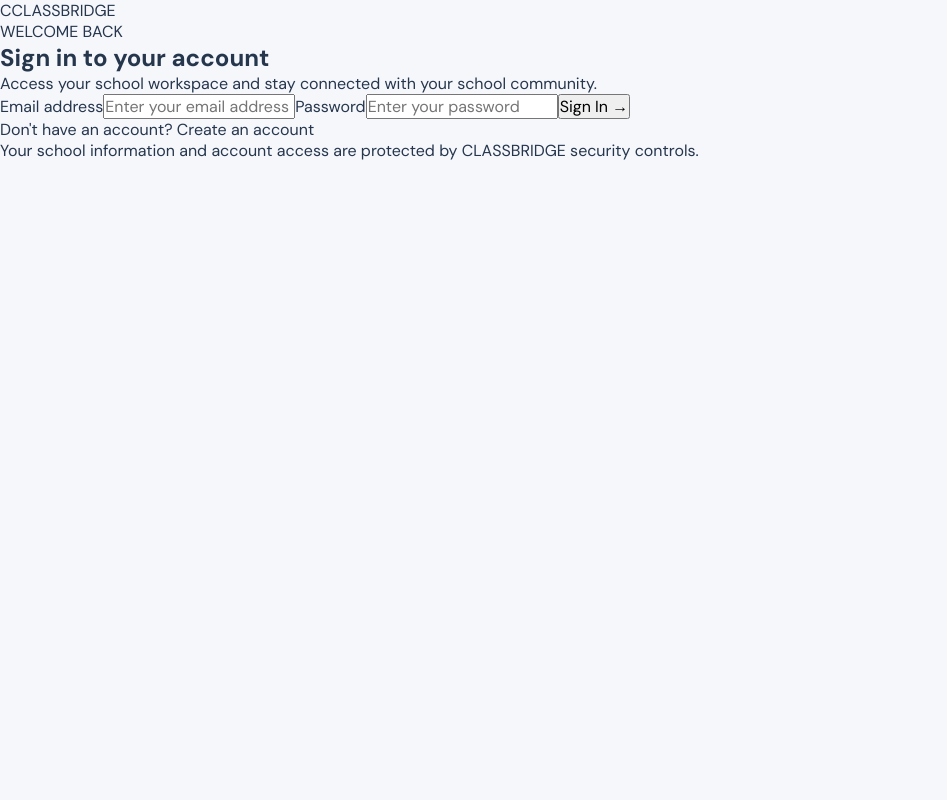
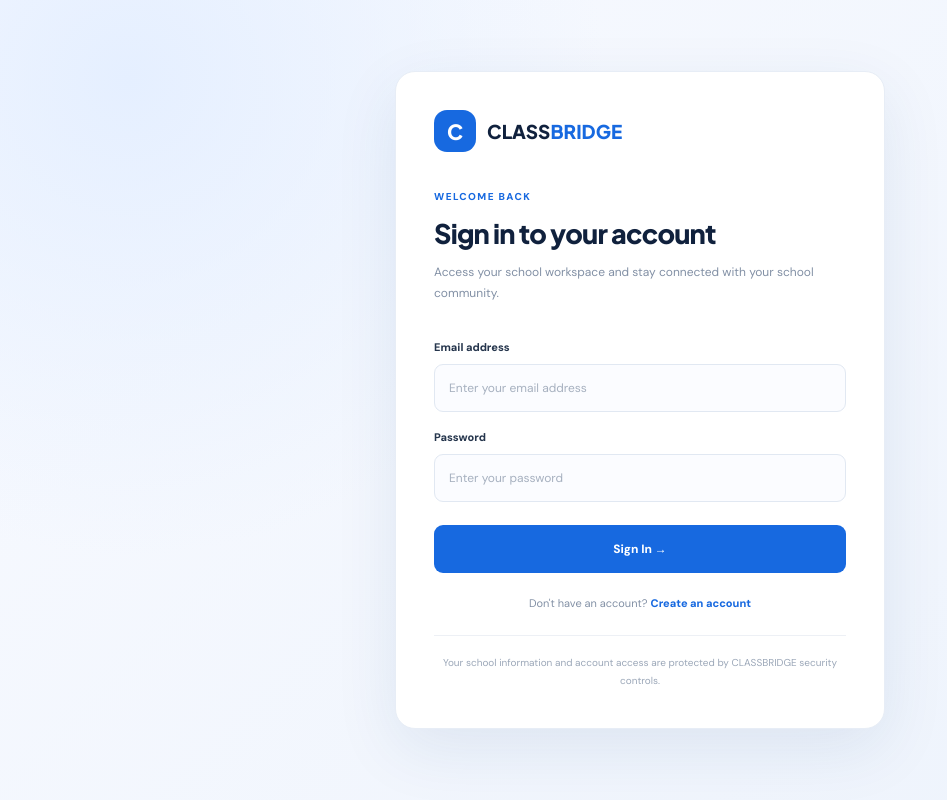
Before and after one commit to Ayanfe0-bip/classbridge, a Next.js app: page /login in a window 1280 px wide. Shown: the whole page, without its empty margins (0-947 px from the left). Built offline with nearby package versions, Linux system fonts and the light colour scheme; no server answers.

Commit message:
Add styles for authentication pages
Added styles for authentication pages including layout, buttons, and form elements.

```diff
--- a/app/globals.css
+++ b/app/globals.css
@@ -1526,3 +1526,249 @@ a {
     border-radius: 18px;
   }
 }
+/* =====================================
+   CLASSBRIDGE AUTHENTICATION PAGES
+===================================== */
+
+.auth-page {
+  min-height: 100vh;
+  padding: 35px 18px;
+  display: flex;
+  align-items: center;
+  justify-content: center;
+  background:
+    radial-gradient(circle at 10% 10%, #e5efff, transparent 35%),
+    linear-gradient(135deg, #f8faff, #edf3fc);
+}
+
+.auth-card {
+  width: 100%;
+  max-width: 490px;
+  padding: 38px;
+  background: #ffffff;
+  border: 1px solid #e7edf6;
+  border-radius: 20px;
+  box-shadow: 0 20px 65px rgba(25, 65, 120, 0.09);
+}
+
+.auth-brand {
+  display: flex;
+  align-items: center;
+  gap: 11px;
+  margin-bottom: 38px;
+  color: #10213d;
+  font-family: "Plus Jakarta Sans", sans-serif;
+  font-size: 19px;
+  font-weight: 800;
+}
+
+.auth-brand > span:last-child > span {
+  color: #1769e0;
+}
+
+.auth-logo {
+  width: 42px;
+  height: 42px;
+  display: grid;
+  place-items: center;
+  border-radius: 13px;
+  background: #1769e0;
+  color: #ffffff;
+  font-size: 21px;
+  font-weight: 800;
+}
+
+.auth-heading {
+  margin-bottom: 27px;
+}
+
+.auth-label {
+  display: block;
+  margin-bottom: 12px;
+  color: #1769e0;
+  font-size: 10px;
+  font-weight: 800;
+  letter-spacing: 1.4px;
+}
+
+.auth-heading h1,
+.auth-success h1 {
+  color: #10213d;
+  font-family: "Plus Jakarta Sans", sans-serif;
+  font-size: 27px;
+  font-weight: 800;
+  line-height: 1.35;
+  letter-spacing: -0.8px;
+}
+
+.auth-heading p,
+.auth-success > p {
+  margin-top: 10px;
+  color: #8290a5;
+  font-size: 12px;
+  line-height: 1.8;
+}
+
+.auth-form {
+  display: flex;
+  flex-direction: column;
+  gap: 10px;
+}
+
+.auth-form label {
+  margin-top: 8px;
+  color: #26364d;
+  font-size: 11px;
+  font-weight: 800;
+}
+
+.auth-form input,
+.auth-form select {
+  width: 100%;
+  min-height: 48px;
+  padding: 12px 14px;
+  border: 1px solid #e1e8f2;
+  border-radius: 9px;
+  outline: none;
+  background: #fbfcff;
+  color: #26364d;
+  font-size: 12px;
+  transition: 0.2s ease;
+}
+
+.auth-form input:focus,
+.auth-form select:focus {
+  border-color: #1769e0;
+  background: #ffffff;
+  box-shadow: 0 0 0 3px rgba(23, 105, 224, 0.09);
+}
+
+.auth-form input::placeholder {
+  color: #a6b0bf;
+}
+
+.auth-primary-button {
+  width: 100%;
+  min-height: 48px;
+  margin-top: 13px;
+  padding: 13px 18px;
+  display: flex;
+  align-items: center;
+  justify-content: center;
+  border: none;
+  border-radius: 9px;
+  background: #1769e0;
+  color: #ffffff;
+  font-size: 12px;
+  font-weight: 800;
+  text-align: center;
+  transition: 0.2s ease;
+}
+
+.auth-primary-button:hover {
+  background: #1052b5;
+  transform: translateY(-1px);
+}
+
+.auth-primary-button:disabled {
+  opacity: 0.65;
+  cursor: not-allowed;
+  transform: none;
+}
+
+.auth-switch {
+  margin-top: 23px;
+  color: #8290a5;
+  font-size: 11px;
+  text-align: center;
+}
+
+.auth-switch a {
+  color: #1769e0;
+  font-weight: 800;
+}
+
+.auth-switch a:hover {
+  text-decoration: underline;
+}
+
+.auth-legal {
+  margin-top: 25px;
+  padding-top: 18px;
+  border-top: 1px solid #edf0f5;
+  color: #9ba7b8;
+  font-size: 10px;
+  line-height: 1.8;
+  text-align: center;
+}
+
+.auth-hint {
+  padding: 12px 14px;
+  border: 1px solid #dceaff;
+  border-radius: 9px;
+  background: #f0f6ff;
+  color: #58739a;
+  font-size: 10px;
+  line-height: 1.7;
+}
+
+.auth-error {
+  padding: 12px 14px;
+  border: 1px solid #f5cccc;
+  border-radius: 9px;
+  background: #fff2f2;
+  color: #bd3e45;
+  font-size: 11px;
+  line-height: 1.6;
+}
+
+.auth-success {
+  text-align: center;
+}
+
+.auth-success .auth-logo {
+  margin: 0 auto 25px;
+}
+
+.auth-success-icon {
+  width: 58px;
+  height: 58px;
+  margin: 0 auto 20px;
+  display: grid;
+  place-items: center;
+  border-radius: 50%;
+  background: #e7f8f0;
+  color: #159b69;
+  font-size: 28px;
+  font-weight: 800;
+}
+
+.auth-success .auth-small {
+  margin: 18px 0;
+  padding: 13px;
+  border-radius: 9px;
+  background: #f4f7fc;
+  font-size: 11px;
+}
+
+@media (max-width: 520px) {
+  .auth-page {
+    padding: 18px 12px;
+    align-items: flex-start;
+  }
+
+  .auth-card {
+    margin-top: 15px;
+    padding: 27px 21px;
+    border-radius: 15px;
+  }
+
+  .auth-brand {
+    margin-bottom: 30px;
+  }
+
+  .auth-heading h1,
+  .auth-success h1 {
+    font-size: 24px;
+  }
+}
```
